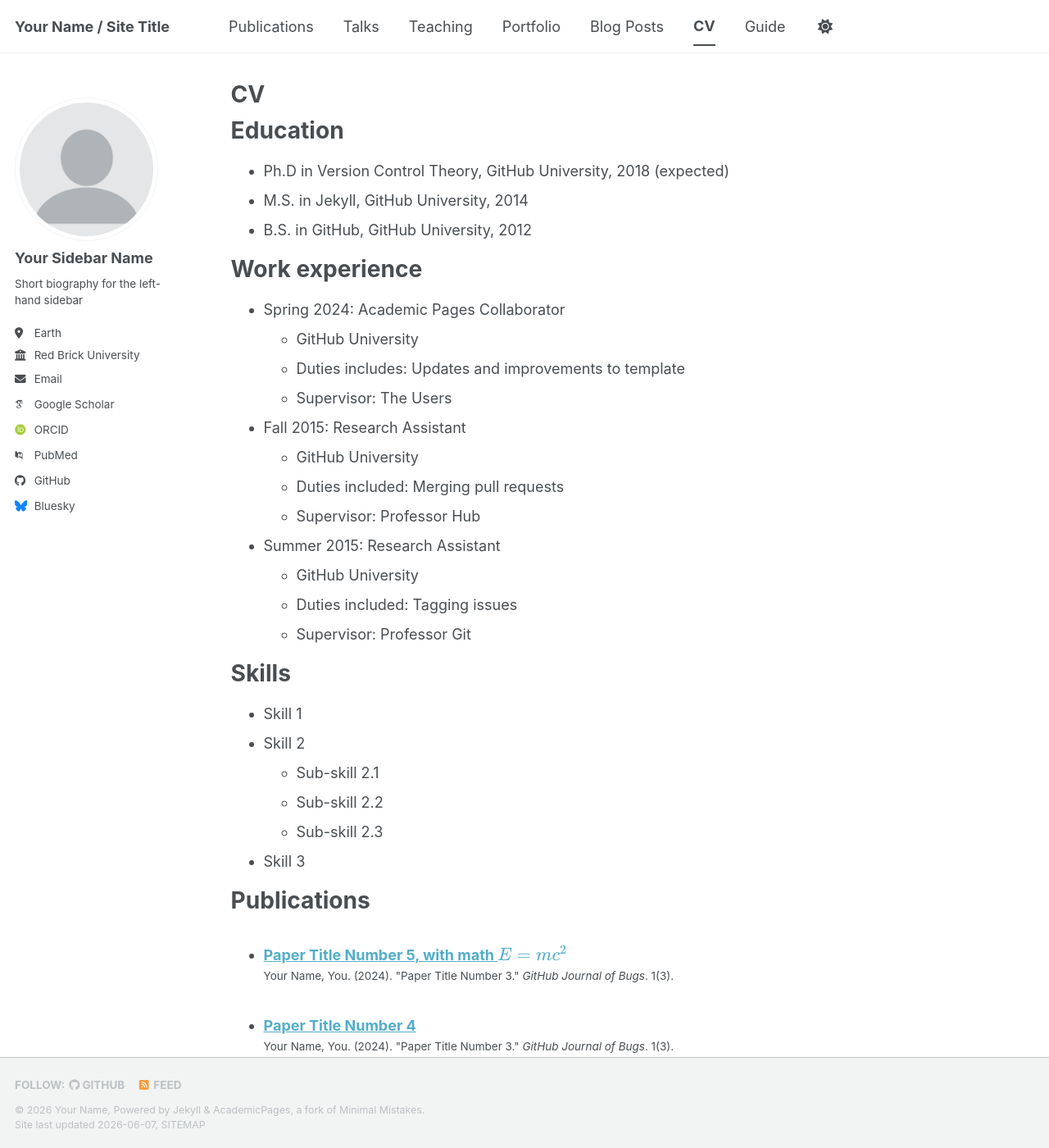
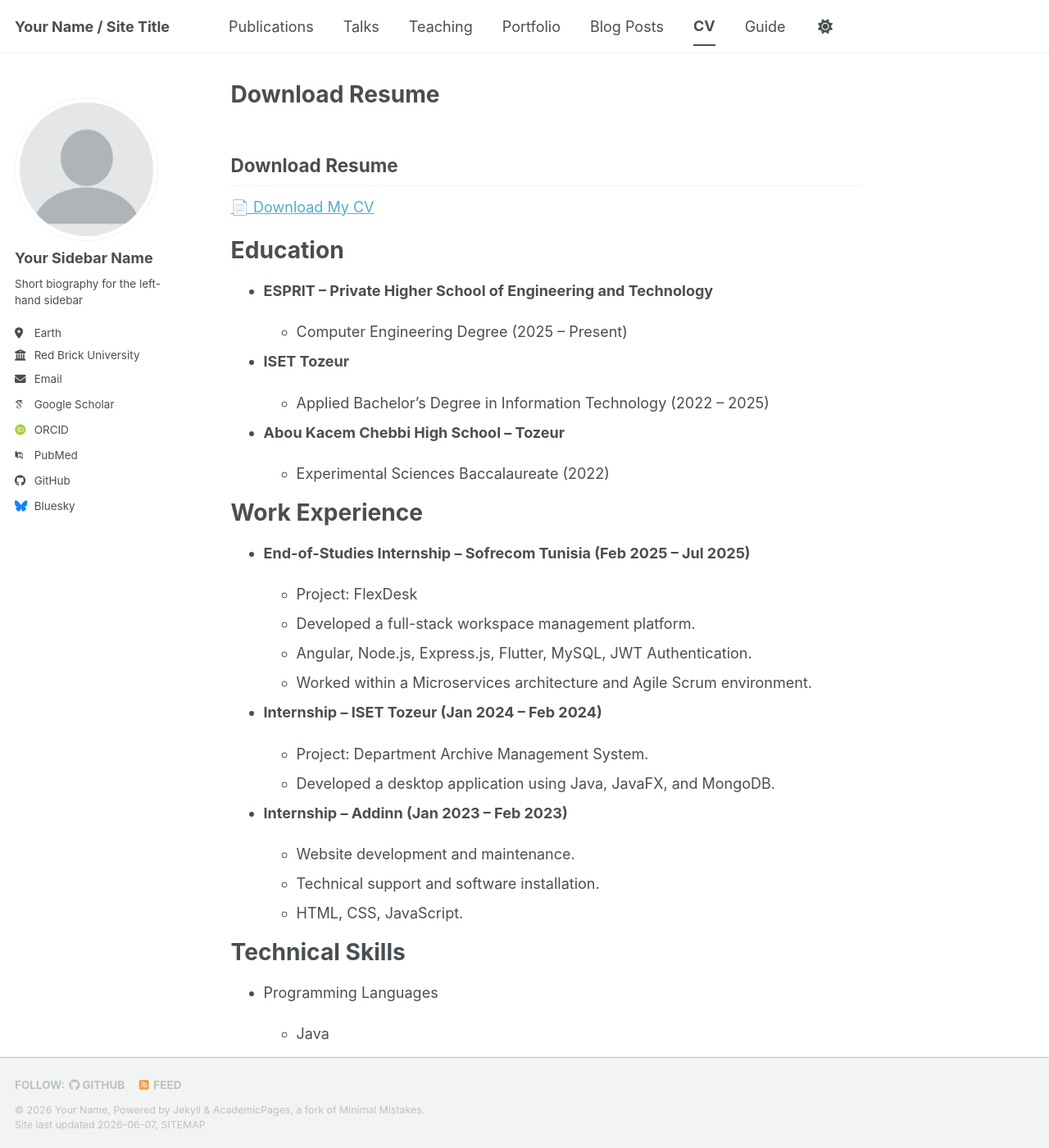
Before and after one commit to dhia0cb/Chebbi_Dhia.github.io, a Jekyll site: the page built from _pages/cv.md, in a window 1280 px wide and 1400 px high. Shown: the whole window at 82% size. Built offline with Jekyll 4.4.1, drawn with Linux system fonts in a browser that asks for light colours; some web fonts are replaced; a script bundle is joined from its source files by our own code; library files that are not in the unit come from our copies; our own code applies the rules of GitHub Pages for plain Markdown files; some of the changed text lies outside the part shown.

Commit message:
Revise CV with updated qualifications and experiences
Updated CV with new education, work experience, technical skills, projects, and languages sections.

```diff
--- a/_pages/cv.md
+++ b/_pages/cv.md
@@ -1,64 +1,134 @@
 ---
+
 layout: archive
 title: "CV"
 permalink: /cv/
 author_profile: true
 redirect_from:
-  - /resume
+
+* /resume
+
 ---
+
+## Download Resume
+
+[📄 Download My CV](/CV_Dhia_Chebbi.pdf)
 
 {% include base_path %}
 
-Education
-======
-* Ph.D in Version Control Theory, GitHub University, 2018 (expected)
-* M.S. in Jekyll, GitHub University, 2014
-* B.S. in GitHub, GitHub University, 2012
+# Education
 
-Work experience
-======
-* Spring 2024: Academic Pages Collaborator
-  * GitHub University
-  * Duties includes: Updates and improvements to template
-  * Supervisor: The Users
+* **ESPRIT – Private Higher School of Engineering and Technology**
 
-* Fall 2015: Research Assistant
-  * GitHub University
-  * Duties included: Merging pull requests
-  * Supervisor: Professor Hub
+  * Computer Engineering Degree (2025 – Present)
 
-* Summer 2015: Research Assistant
-  * GitHub University
-  * Duties included: Tagging issues
-  * Supervisor: Professor Git
+* **ISET Tozeur**
 
-Skills
-======
-* Skill 1
-* Skill 2
-  * Sub-skill 2.1
-  * Sub-skill 2.2
-  * Sub-skill 2.3
-* Skill 3
+  * Applied Bachelor's Degree in Information Technology (2022 – 2025)
 
-Publications
-======
-  <ul>{% for post in site.publications reversed %}
-    {% include archive-single-cv.html %}
-  {% endfor %}</ul>
+* **Abou Kacem Chebbi High School – Tozeur**
 
-Talks
-======
-  <ul>{% for post in site.talks reversed %}
-    {% include archive-single-talk-cv.html  %}
-  {% endfor %}</ul>
+  * Experimental Sciences Baccalaureate (2022)
 
-Teaching
-======
-  <ul>{% for post in site.teaching reversed %}
-    {% include archive-single-cv.html %}
-  {% endfor %}</ul>
+# Work Experience
 
-Service and leadership
-======
-* Currently signed in to 43 different slack teams
+* **End-of-Studies Internship – Sofrecom Tunisia (Feb 2025 – Jul 2025)**
+
+  * Project: FlexDesk
+  * Developed a full-stack workspace management platform.
+  * Angular, Node.js, Express.js, Flutter, MySQL, JWT Authentication.
+  * Worked within a Microservices architecture and Agile Scrum environment.
+
+* **Internship – ISET Tozeur (Jan 2024 – Feb 2024)**
+
+  * Project: Department Archive Management System.
+  * Developed a desktop application using Java, JavaFX, and MongoDB.
+
+* **Internship – Addinn (Jan 2023 – Feb 2023)**
+
+  * Website development and maintenance.
+  * Technical support and software installation.
+  * HTML, CSS, JavaScript.
+
+# Technical Skills
+
+* Programming Languages
+
+  * Java
+  * JavaScript
+  * SQL
+
+* Front-End
+
+  * Angular
+  * HTML5
+  * CSS3
+
+* Back-End
+
+  * Node.js
+  * Express.js
+  * Symfony
+
+* Mobile Development
+
+  * Flutter
+  * FlutterFlow
+
+* Databases
+
+  * MySQL
+  * MongoDB
+  * Firebase
+
+* Software Engineering
+
+  * UML
+  * REST APIs
+  * Microservices
+  * Agile Scrum
+
+* Tools
+
+  * Git
+  * GitHub
+  * VMware
+  * Cisco Packet Tracer
+  * GNS3
+
+# Projects
+
+* **FlexDesk**
+
+  * Full-stack workspace management platform developed at Sofrecom Tunisia.
+
+* **BioSync**
+
+  * Healthcare management platform for appointments, consultations, prescriptions, and patient monitoring.
+
+* **Personal Finance Mobile App**
+
+  * Developed with FlutterFlow and Firebase.
+
+* **University Timetable Management System**
+
+  * Web application for academic schedule management.
+
+* **Solar System Mobile Application**
+
+  * Built with Flutter and Node.js.
+
+* **E-Commerce Website**
+
+  * Developed using HTML, CSS, and JavaScript.
+
+# Languages
+
+* Arabic — Native
+* French — Professional
+* English — Professional
+* German — A2
+
+# Career Objective
+
+Computer Engineering student passionate about software engineering and digital innovation. Seeking opportunities to contribute to impactful projects, strengthen technical expertise, and build solutions that create real value.
```
